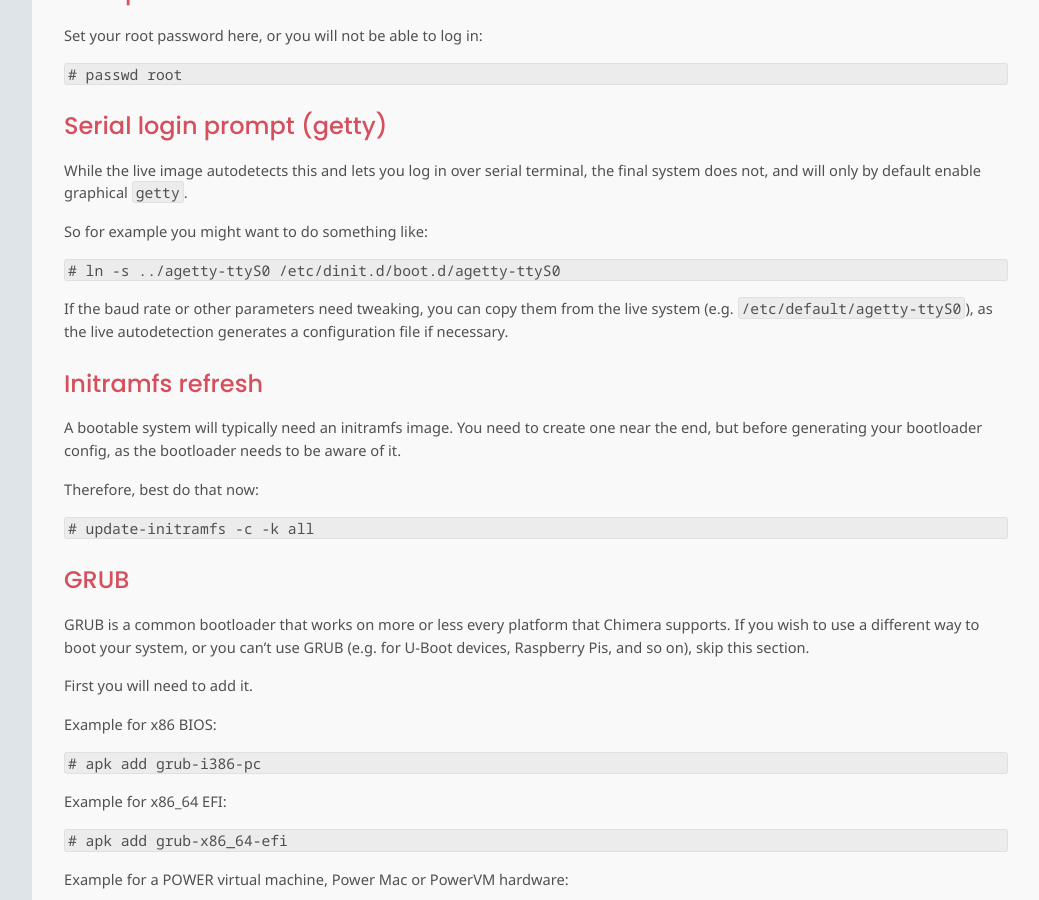
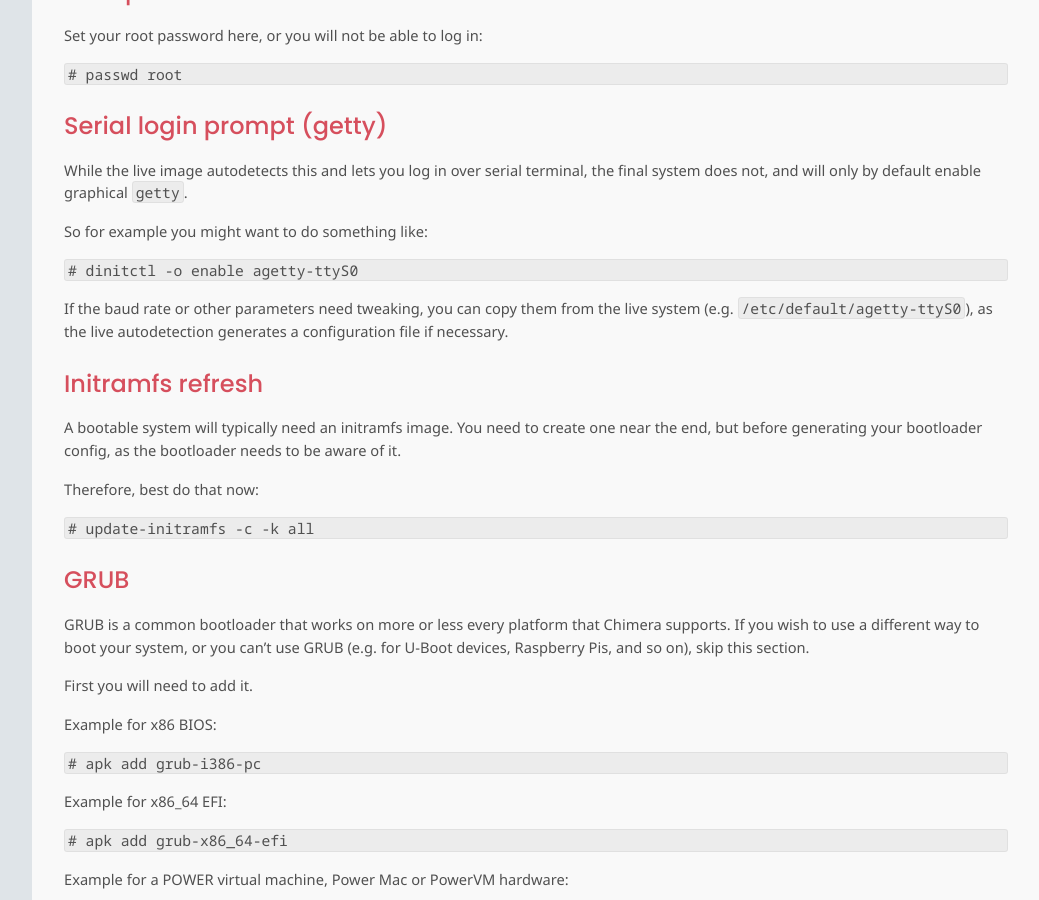
Before and after one commit to chimera-linux/chimera-linux.github.io, a Jekyll site: the page built from _docs/installation/install.md, in a window 1280 px wide and 900 px high, scrolled down 4621 px. Shown: the whole window, without its empty margins (240-1279 px from the left). Built offline with Jekyll 4.4.1, drawn with Linux system fonts in a browser that asks for light colours.

Commit message:
install: use 'dinitctl -o enable' instead of 'ln -s' for agetty-ttyS0

````diff
--- a/_docs/installation/install.md
+++ b/_docs/installation/install.md
@@ -326,7 +326,7 @@ graphical `getty`.
 So for example you might want to do something like:
 
 ```
-# ln -s ../agetty-ttyS0 /etc/dinit.d/boot.d/agetty-ttyS0
+# dinitctl -o enable agetty-ttyS0
 ```
 
 If the baud rate or other parameters need tweaking, you can copy them
````
